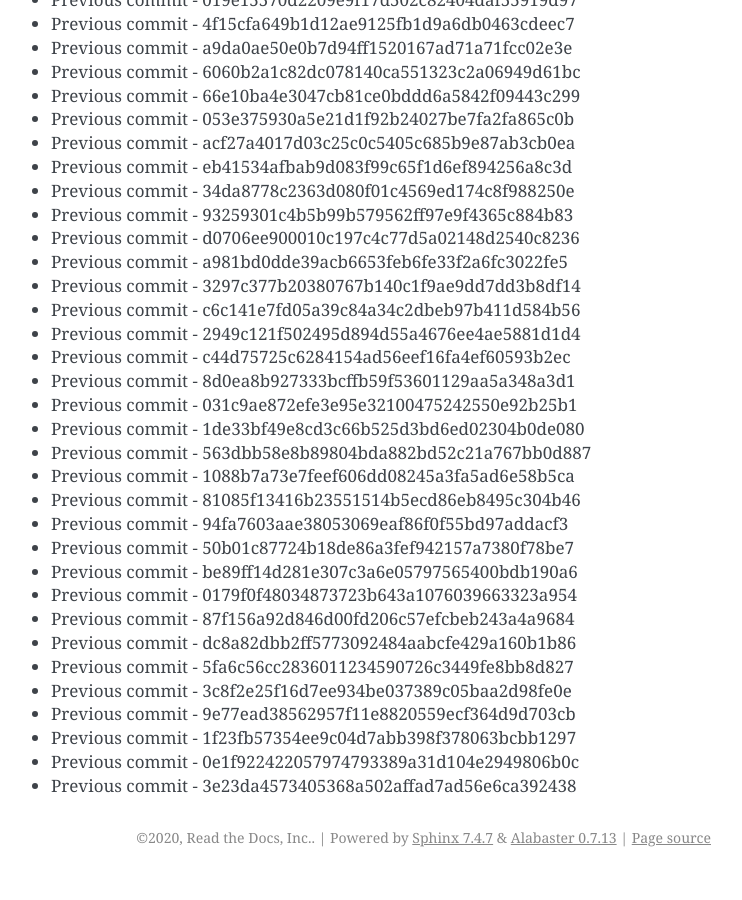
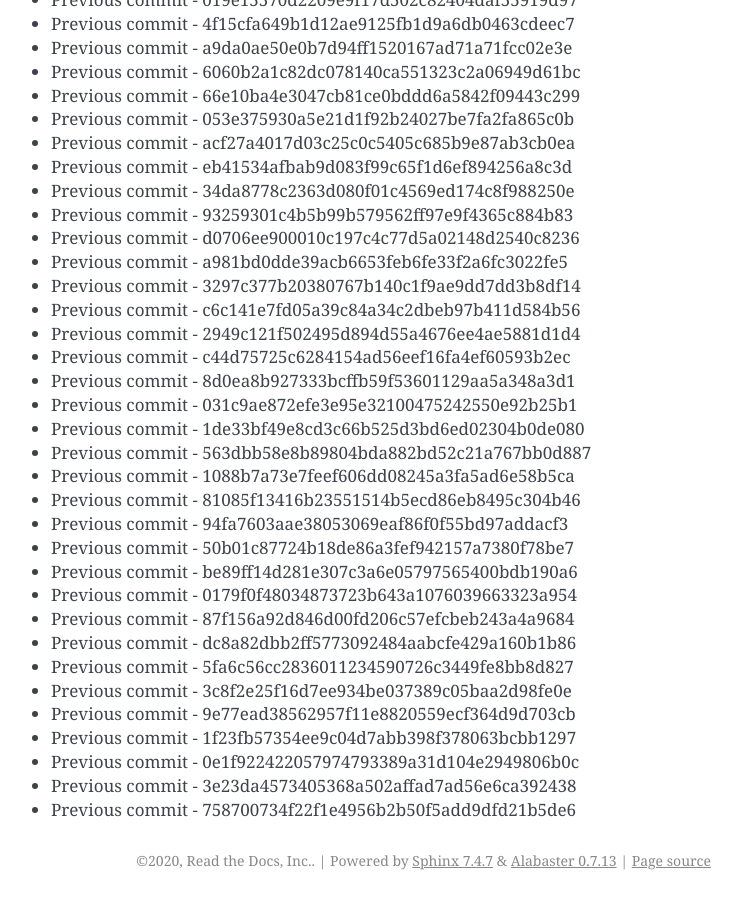
Before and after one commit to readthedocs/rtd-git-stresstest, a Sphinx documentation site: the page built from docs/updates.rst, in a window 1280 px wide and 900 px high, scrolled down 45536 px. Shown: the whole window, without its empty margins (399-1141 px from the left). Built offline with Sphinx 7.4.7, drawn with Linux system fonts in a browser that asks for light colours; before the commit the page ends 46413 px from its top, so only the background shows below that.

Commit message:
Generating commit from previous: 758700734f22f1e4956b2b50f5add9dfd21b5de6

```diff
--- a/docs/updates.rst
+++ b/docs/updates.rst
@@ -1945,3 +1945,4 @@ It can be tested for any performance characteristics.
 * Previous commit - 1f23fb57354ee9c04d7abb398f378063bcbb1297
 * Previous commit - 0e1f922422057974793389a31d104e2949806b0c
 * Previous commit - 3e23da4573405368a502affad7ad56e6ca392438
+* Previous commit - 758700734f22f1e4956b2b50f5add9dfd21b5de6
```
